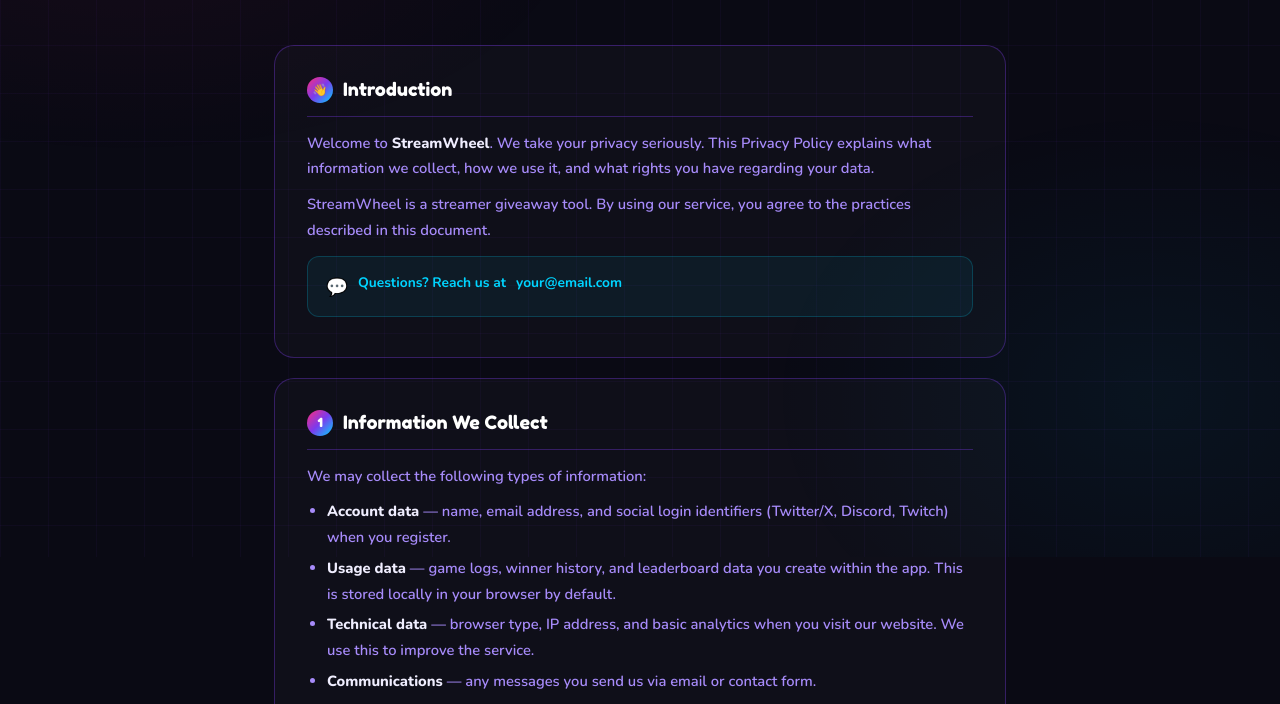
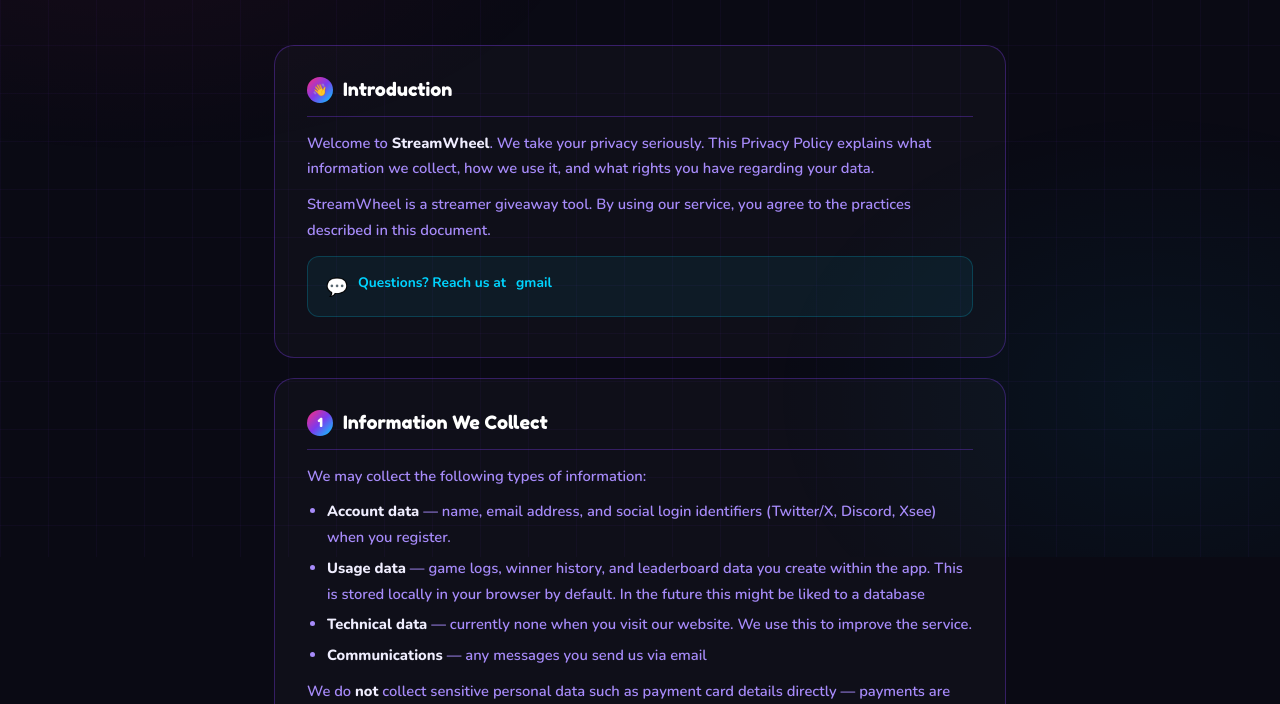
Before and after one commit to CoderNic1/TestStreamWheel, a plain HTML site: page privacy.html in a window 1280 px wide. Shown: the part 243-947 px from the top of the page. Drawn offline with nearby package versions, Linux system fonts and the light colour scheme.

Commit message:
Add files via upload
small text fixes

```diff
--- a/privacy.html
+++ b/privacy.html
@@ -258,7 +258,7 @@
         <!-- ✏️ EDIT: Add your contact email below -->
         <div class="doc-callout">
           <span class="doc-callout-icon">💬</span>
-          Questions? Reach us at <strong><a href="mailto:your@email.com">your@email.com</a></strong>
+          Questions? Reach us at <strong><a href="mailto:nicholoco.moderator@gmail.com">gmail</a></strong>
         </div>
       </div>
     </div>
@@ -273,10 +273,10 @@
         <p>We may collect the following types of information:</p>
         <ul>
           <!-- ✏️ EDIT: Add/remove items based on what you actually collect -->
-          <li><strong>Account data</strong> — name, email address, and social login identifiers (Twitter/X, Discord, Twitch) when you register.</li>
-          <li><strong>Usage data</strong> — game logs, winner history, and leaderboard data you create within the app. This is stored locally in your browser by default.</li>
-          <li><strong>Technical data</strong> — browser type, IP address, and basic analytics when you visit our website. We use this to improve the service.</li>
-          <li><strong>Communications</strong> — any messages you send us via email or contact form.</li>
+          <li><strong>Account data</strong> — name, email address, and social login identifiers (Twitter/X, Discord, Xsee) when you register.</li>
+          <li><strong>Usage data</strong> — game logs, winner history, and leaderboard data you create within the app. This is stored locally in your browser by default. In the future this might be liked to a database</li>
+          <li><strong>Technical data</strong> — currently none when you visit our website. We use this to improve the service.</li>
+          <li><strong>Communications</strong> — any messages you send us via email</li>
         </ul>
         <p>We do <strong>not</strong> collect sensitive personal data such as payment card details directly — payments are handled by a third-party processor.</p>
       </div>
```
Also changed, not shown: contact.html (+1 -1 lines).
